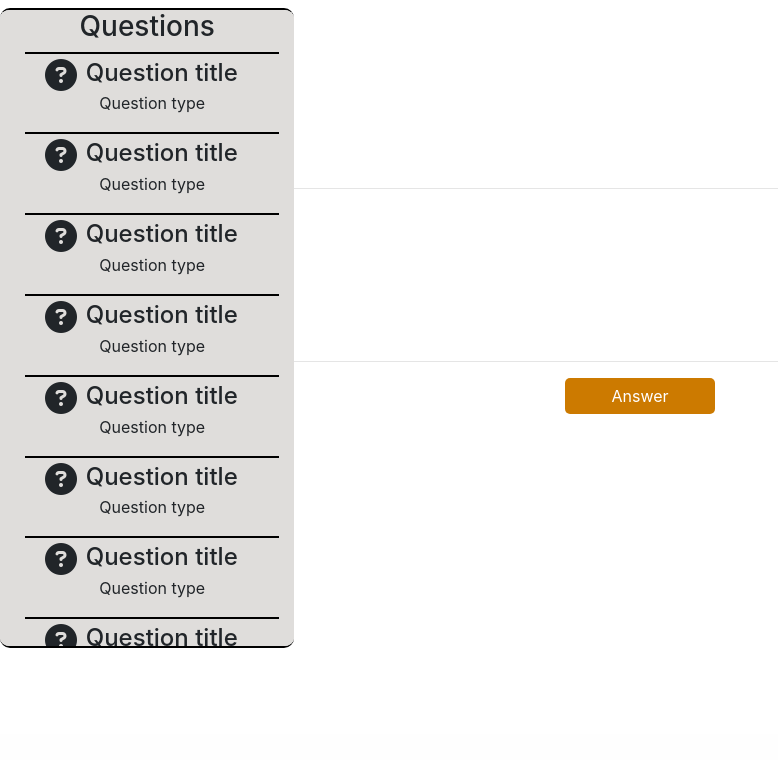
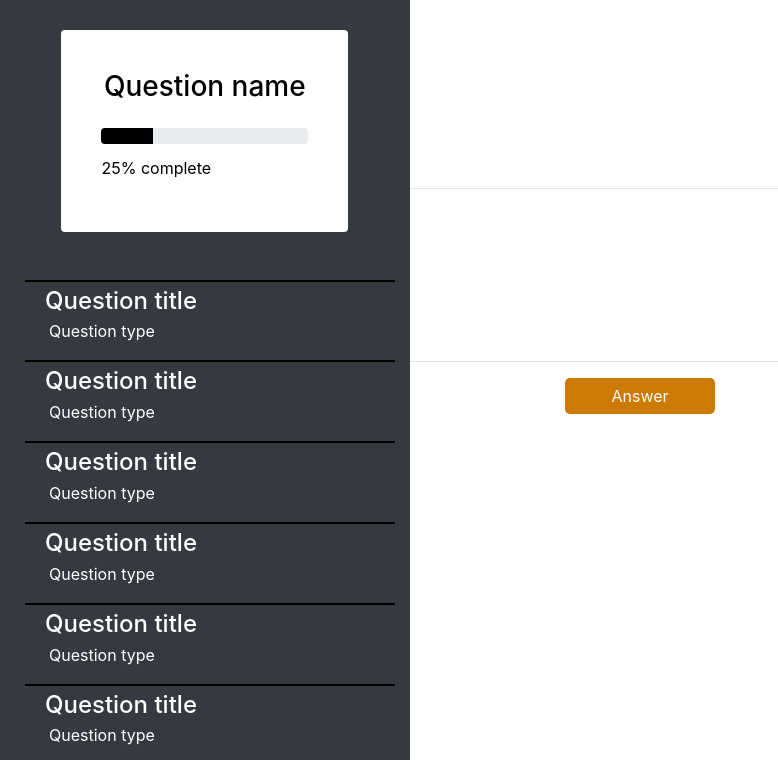
Before and after one commit to muradaghazade/taskilled, a Django app: page /question/1/ in a window 1280 px wide. Shown: the part 66-826 px from the top of the page, without its empty margins (0-778 px from the left). Before the commit the page ends 714 px from the top, so only its background shows below. Run offline with Django 3.2, Linux system fonts and the light colour scheme; data comes from the database, SQL or seed files in the repository; data that the repository does not hold is empty; some libraries are stand-ins or nearby versions.

Commit message:
question page edited

```diff
--- a/core/templates/question.html
+++ b/core/templates/question.html
@@ -156,15 +156,15 @@
 
 }
 .left-menu{
-    width: 23%;
-    height: 80%;
+    width: 32%;
+    height: 95%;
     position: absolute;
-    background-color: #dfdddb;
+    background-color: #343a40!important;
     overflow: scroll;
     overflow-x: hidden;
-    border-radius: 10px 10px 10px 10px;
-    border-top: black solid 2px;
-    border-bottom: black solid 2px;
+    /* border-radius: 10px 10px 10px 10px; */
+   padding: 30px 0px;
+    color: white;
 }
 
 .li-class{
@@ -175,11 +175,11 @@
 }
 .type-class{
     display: flex;
-    justify-content: center;
+    justify-content: start;
 }
 
 .li-class:hover{
-    color: #cc7a00;
+    color: wheat;
     cursor: pointer;
 }
 .header-class{
@@ -236,54 +236,62 @@
 </style>
 {% endblock %}
 {% block content %}
-<h1 id="success-here"></h1>
+<h1 id="success-here" style="display: none;"></h1>
 <div>
     <button id="ustegel" onclick="myFunction()">+</button>
 </div>
 <div id="left-menu" class="left-menu">
+    <div class="mb-5" style="background-color: white; color: black; width: 70%; margin: 0 auto; text-align: center; border-radius: 4px; padding: 40px;">
+        <h3 id="question-name" class="mb-4">Question name</h3>
+        <div class="progress">
+            <div class="progress-bar" role="progressbar" style="width: 25%; background-color: black !important;" aria-valuenow="25" aria-valuemin="0" aria-valuemax="100"></div>
+          </div>
+          <div class="mt-3" style="text-align: start;">
+              <p>25% complete</p>
+          </div>
+    </div>
     <button id="chixma" onclick="myfunction2()">X</button>
-    <h3 class="header-class">Questions</h3>
     <div>
         <ul>
-            <li class="row li-class"><i class="col-2 fas fa-question-circle fa-2x"></i>
+            <li class="row li-class">
                 <h4 class="col-10 title-class">Question title</h4>
-                <p class="col-12 type-class">Question type</p>
+                <p class="ml-1 col-12 type-class">Question type</p>
                 </li>
-            <li class="row li-class" ><i class="col-2 fas fa-question-circle fa-2x"></i>
+            <li class="row li-class" >
                 <h4 class="col-10">Question title</h4>
-                <p class="col-12 type-class">Question type</p>
+                <p class="ml-1 col-12 type-class">Question type</p>
                 </li>
-            <li class="row li-class" ><i class="col-2 fas fa-question-circle fa-2x"></i>
+            <li class="row li-class" >
                 <h4 class="col-10">Question title</h4>
-                <p class="col-12 type-class">Question type</p>
+                <p class="ml-1 col-12 type-class">Question type</p>
                 </li>
-            <li class="row li-class" ><i class="col-2 fas fa-question-circle fa-2x"></i>
+            <li class="row li-class" >
                 <h4 class="col-10">Question title</h4>
-                <p class="col-12 type-class">Question type</p>
+                <p class="ml-1 col-12 type-class">Question type</p>
                 </li>
-            <li class="row li-class" ><i class="col-2 fas fa-question-circle fa-2x"></i>
+            <li class="row li-class" >
                 <h4 class="col-10">Question title</h4>
-                <p class="col-12 type-class">Question type</p>
+                <p class="ml-1 col-12 type-class">Question type</p>
                 </li>
-            <li class="row li-class" ><i class="col-2 fas fa-question-circle fa-2x"></i>
+            <li class="row li-class" >
                 <h4 class="col-10">Question title</h4>
-                <p class="col-12 type-class">Question type</p>
+                <p class="ml-1 col-12 type-class">Question type</p>
                 </li>
-            <li class="row li-class" ><i class="col-2 fas fa-question-circle fa-2x"></i>
+            <li class="row li-class" >
                 <h4 class="col-10">Question title</h4>
-                <p class="col-12 type-class">Question type</p>
+                <p class="ml-1 col-12 type-class">Question type</p>
                 </li>
-            <li class="row li-class" ><i class="col-2 fas fa-question-circle fa-2x"></i>
+            <li class="row li-class" >
                 <h4 class="col-10">Question title</h4>
-                <p class="col-12 type-class">Question type</p>
+                <p class="ml-1 col-12 type-class">Question type</p>
                 </li>
-            <li class="row li-class" ><i class="col-2 fas fa-question-circle fa-2x"></i>
+            <li class="row li-class" >
                 <h4 class="col-10">Question title</h4>
-                <p class="col-12 type-class">Question type</p>
+                <p class="ml-1 col-12 type-class">Question type</p>
                 </li>
-            <li class="row li-class" ><i class="col-2 fas fa-question-circle fa-2x"></i>
+            <li class="row li-class" >
                 <h4 class="col-10">Question title</h4>
-                <p class="col-12 type-class">Question type</p>
+                <p class="ml-1 col-12 type-class">Question type</p>
                 </li>
         </ul>
     </div>
@@ -293,7 +301,7 @@
 <div class="heading pl-5 mt-4">
     <h1 style="font-size: 57px;" id="subject-title"> </h1>
     <br>
-    <h1 class="ml-5" id="question-title"></h1>
+    <h1 class="" id="question-title"></h1>
 </div>
 
 <div class="description p-5 container">
@@ -301,7 +309,9 @@
 </div>
 <hr>
 
-<div class="options container  pl-5">
+<div class="option pl-5" style="width: 50%;
+margin: 0 auto;
+text-align: right;">
 
     <div class=" radio-butto-container row d-flex ">
 
```
Also changed, not shown: media/images/e1638801-a217-4085-94fa-41bd14b0f16c.jpg (added), 1 other file.
